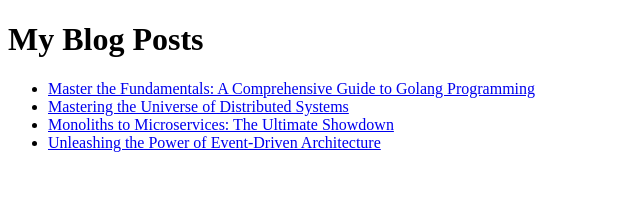
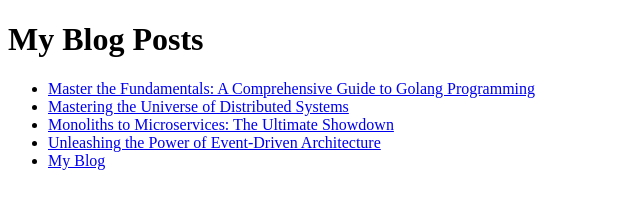
Before and after one commit to blackvirus18/blog-posts, a plain HTML site: page index.html in a window 1280 px wide. Shown: the full height of the page, 0-640 px from the left. Drawn offline with Linux system fonts and the light colour scheme.

Commit message:
Update index.html

```diff
--- a/index.html
+++ b/index.html
@@ -8,6 +8,7 @@
 <li><a href='posts/mastering-the-universe-of-distributed-systems-a-journey-through-scalability-resilience-and-beyond-1744038989.md'>Mastering the Universe of Distributed Systems</a></li>
 <li><a href='posts/monoliths-to-microservices-the-ultimate-showdown-modernizing-your-architecture-for-maximum-efficiency-1744039367.md'>Monoliths to Microservices: The Ultimate Showdown</a></li>
 <li><a href='posts/unleashing-the-power-of-event-driven-architecture-a-comprehensive-guide-to-modern-app-development-1744038861.md'>Unleashing the Power of Event-Driven Architecture</a></li>
+<li><a href="blogs/test1.md">My Blog</a></li>
 </ul>
 </body>
 </html>
```
